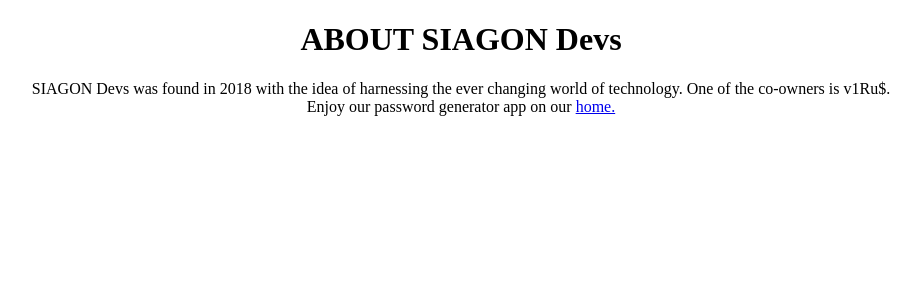
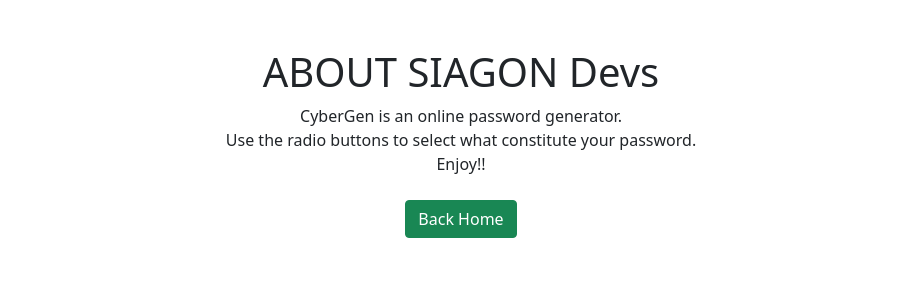
Before and after one commit to S1AG0N/password_generator, a Django app: page /about/ in a window 1280 px wide. Shown: the top 300 px of the page, without its empty margins (179-1100 px from the left). Run offline with Django 3.2, Linux system fonts and the light colour scheme.

Commit message:
polish-up

```diff
--- a/core_gen/templates/core_gen/about.html
+++ b/core_gen/templates/core_gen/about.html
@@ -1,3 +1,5 @@
+<link href="https://cdn.jsdelivr.net/npm/bootstrap@5.0.0-beta3/dist/css/bootstrap.min.css" rel="stylesheet" integrity="sha384-eOJMYsd53ii+scO/bJGFsiCZc+5NDVN2yr8+0RDqr0Ql0h+rP48ckxlpbzKgwra6" crossorigin="anonymous">
+
 <!DOCTYPE html>
 <html lang="en">
 <head>
@@ -5,19 +7,18 @@
     <title>Title</title>
 </head>
 <body>
-
+<br>
+<br>
 <div align="center">
 
 <h1>
   ABOUT SIAGON Devs
 </h1>
 <p>
-  SIAGON Devs was found in 2018 with the idea of harnessing
-  the ever changing world of technology. One of the co-owners
-  is v1Ru$.
+  CyberGen is an online password generator. <br>Use the radio buttons to select what constitute your password. <br> Enjoy!!
   <br>
-  Enjoy our password generator app on our
-  <a href="{% url 'home'%}">home.</a>
+<br>
+  <a role="button" href="{% url 'home'%}" class="btn btn-success">Back Home</a>
 </p>
 
 </div>
--- a/core_gen/templates/core_gen/password.html
+++ b/core_gen/templates/core_gen/password.html
@@ -16,7 +16,8 @@
     <h2 class="alert alert-success">{{ password }}</h2>
 <br>
     <br>
-    <a href="{% url 'home' %}">HOME</a>
+    <br>
+  <a role="button" href="{% url 'home'%}" class="btn btn-success">Back Home</a>
 </div>
 </body>
 </html>
```
Also changed, not shown: core_gen/templates/core_gen/base.html (added, +77 -0 lines), core_gen/templates/core_gen/home.html (+14 -12 lines), core_gen/static/core_gen/logo.png (added), db.sqlite3.
